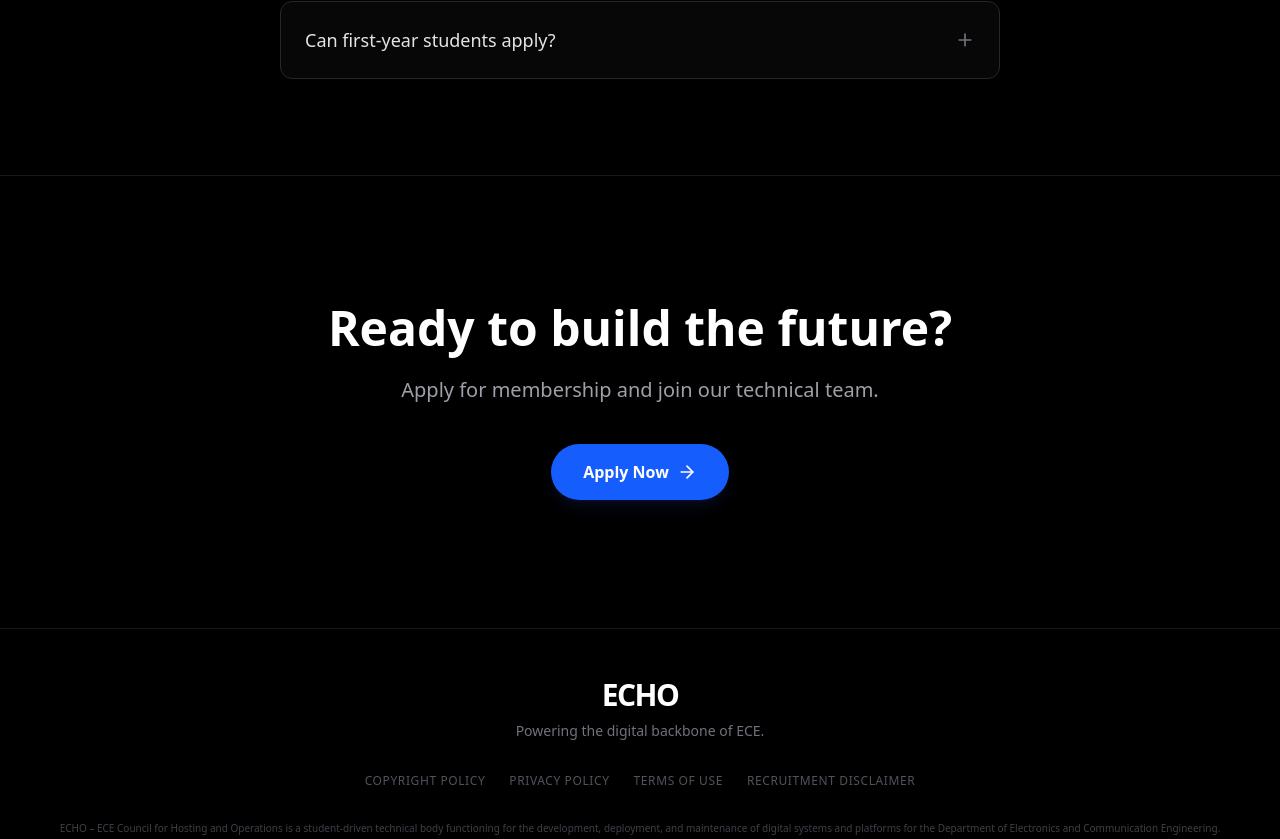
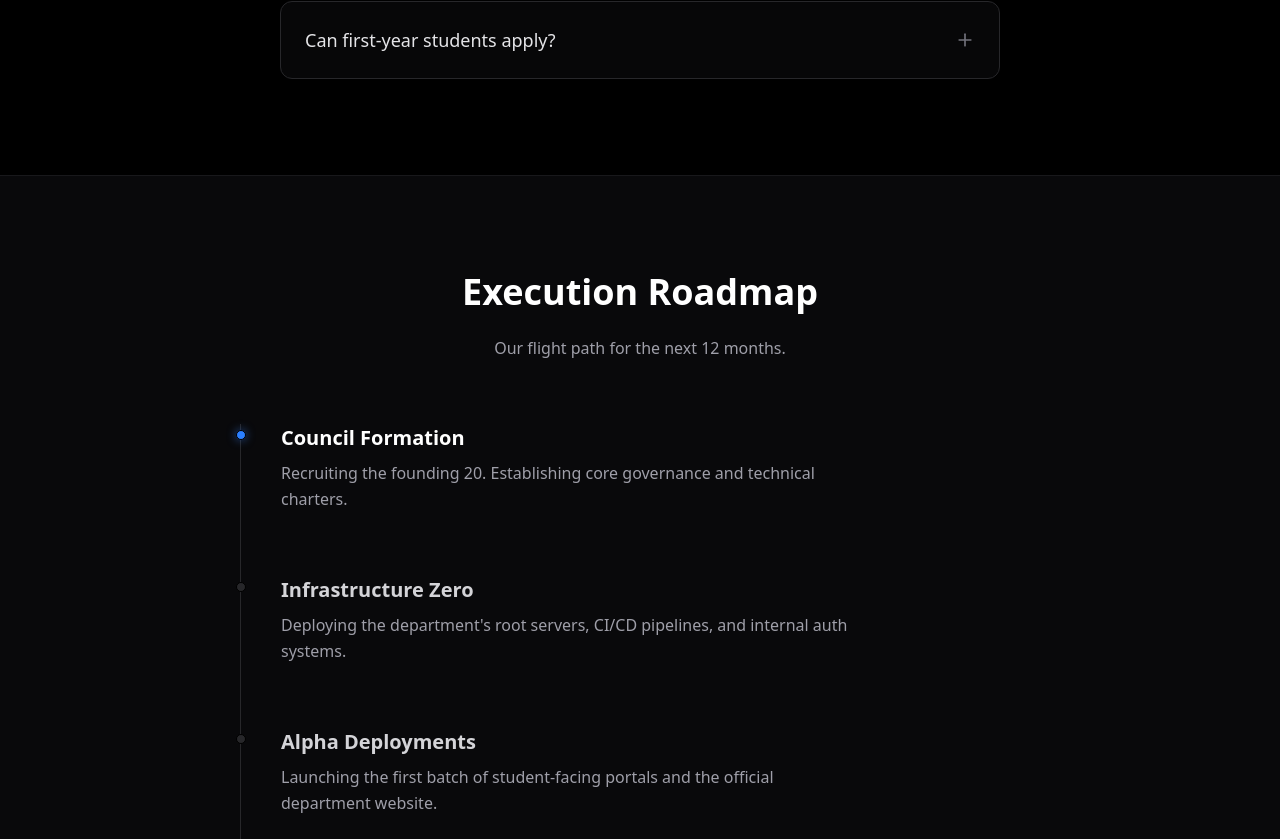
Before and after one commit to justinsaju21/echo, a Next.js app: page / in a window 1280 px wide. Shown: the part 6521-7360 px from the top of the page. Built offline with nearby package versions, Linux system fonts and the light colour scheme.

Commit message:
feat: integrate Roadmap without dates and add it to homepage

```diff
--- a/src/app/page.tsx
+++ b/src/app/page.tsx
@@ -8,6 +8,7 @@ import { Features } from "@/components/Features";
 import { WhoShouldApply } from "@/components/WhoShouldApply";
 import { FAQ } from "@/components/FAQ";
 import { CallToAction } from "@/components/CallToAction";
+import { Roadmap } from "@/components/Roadmap";
 import { SystemStatus } from "@/components/SystemStatus";
 import { Reveal } from "@/components/ui/Reveal";
 
@@ -52,6 +53,10 @@ export default function Home() {
       </Reveal>
 
       <Reveal width="100%">
+        <Roadmap />
+      </Reveal>
+
+      <Reveal width="100%">
         <CallToAction />
       </Reveal>
     </main>
--- a/src/components/Roadmap.tsx
+++ b/src/components/Roadmap.tsx
@@ -3,25 +3,21 @@ import { motion } from "framer-motion";
 
 const milestones = [
     {
-        quarter: "Q1 2024",
         title: "Council Formation",
         description: "Recruiting the founding 20. Establishing core governance and technical charters.",
         status: "current"
     },
     {
-        quarter: "Q2 2024",
         title: "Infrastructure Zero",
         description: "Deploying the department's root servers, CI/CD pipelines, and internal auth systems.",
         status: "upcoming"
     },
     {
-        quarter: "Q3 2024",
         title: "Alpha Deployments",
         description: "Launching the first batch of student-facing portals and the official department website.",
         status: "upcoming"
     },
     {
-        quarter: "Q4 2024",
         title: "Ecosystem Expansion",
         description: "Opening API access to student developers and hosting the first internal hackathon.",
         status: "upcoming"
@@ -37,7 +33,7 @@ export function Roadmap() {
                     <p className="text-zinc-400">Our flight path for the next 12 months.</p>
                 </div>
 
-                <div className="relative border-l border-zinc-800 ml-4 md:ml-0 md:pl-0 space-y-12">
+                <div className="relative border-l border-zinc-800 ml-6 space-y-12">
                     {milestones.map((milestone, index) => (
                         <motion.div
                             key={index}
@@ -45,24 +41,12 @@ export function Roadmap() {
                             whileInView={{ opacity: 1, x: 0 }}
                             viewport={{ once: true }}
                             transition={{ delay: index * 0.1 }}
-                            className="relative pl-8 md:pl-0 md:grid md:grid-cols-5 md:gap-8 group"
+                            className="relative pl-8 group"
                         >
                             {/* Dot */}
                             <div className={`absolute -left-[5px] top-1.5 w-2.5 h-2.5 rounded-full border border-black ${milestone.status === 'current' ? 'bg-blue-500 shadow-[0_0_10px_rgba(59,130,246,0.6)]' : 'bg-zinc-800'}`} />
 
-                            {/* Quarter (Left on desktop) */}
-                            <div className="md:col-span-1 md:text-right mb-1 md:mb-0">
-                                <span className={`text-sm font-mono ${milestone.status === 'current' ? 'text-blue-400' : 'text-zinc-500'}`}>
-                                    {milestone.quarter}
-                                </span>
-                            </div>
-
-                            {/* Content (Right on desktop) */}
-                            <div className="md:col-span-4 pb-12 md:pb-0 border-b md:border-b-0 border-zinc-800/50 last:border-0 pl-4 md:pl-8 md:border-l md:border-zinc-800 relative">
-                                {/* Desktop Line Fix */}
-                                <div className="hidden md:block absolute -left-[5px] top-2 w-2.5 h-2.5 rounded-full border border-black bg-zinc-950 z-10" />
-                                <div className={`hidden md:block absolute -left-[5px] top-2 w-2.5 h-2.5 rounded-full border border-black ${milestone.status === 'current' ? 'bg-blue-500 shadow-[0_0_10px_rgba(59,130,246,0.6)]' : 'bg-zinc-800'} z-20`} />
-
+                            <div className="pb-4 border-zinc-800/50 last:border-0 pl-2">
                                 <h3 className={`text-xl font-bold mb-2 ${milestone.status === 'current' ? 'text-white' : 'text-zinc-300'}`}>
                                     {milestone.title}
                                 </h3>
```
